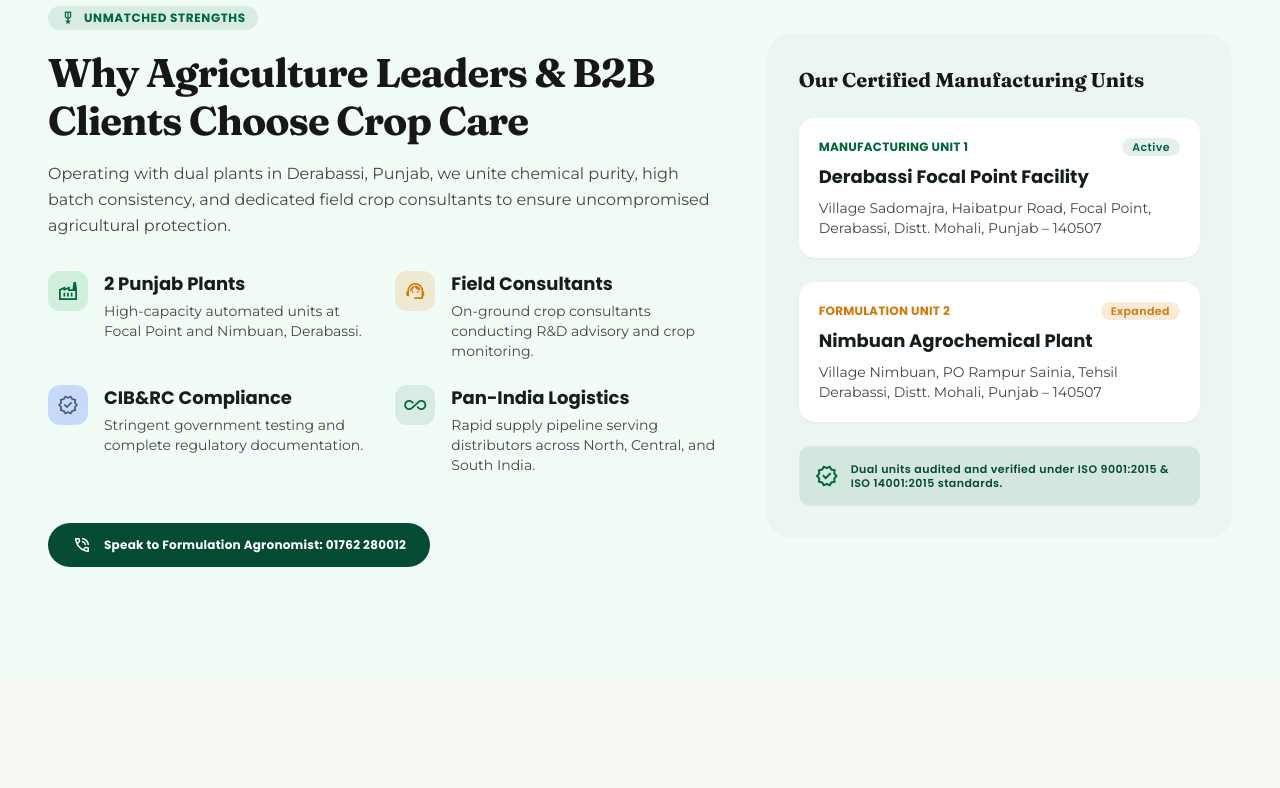
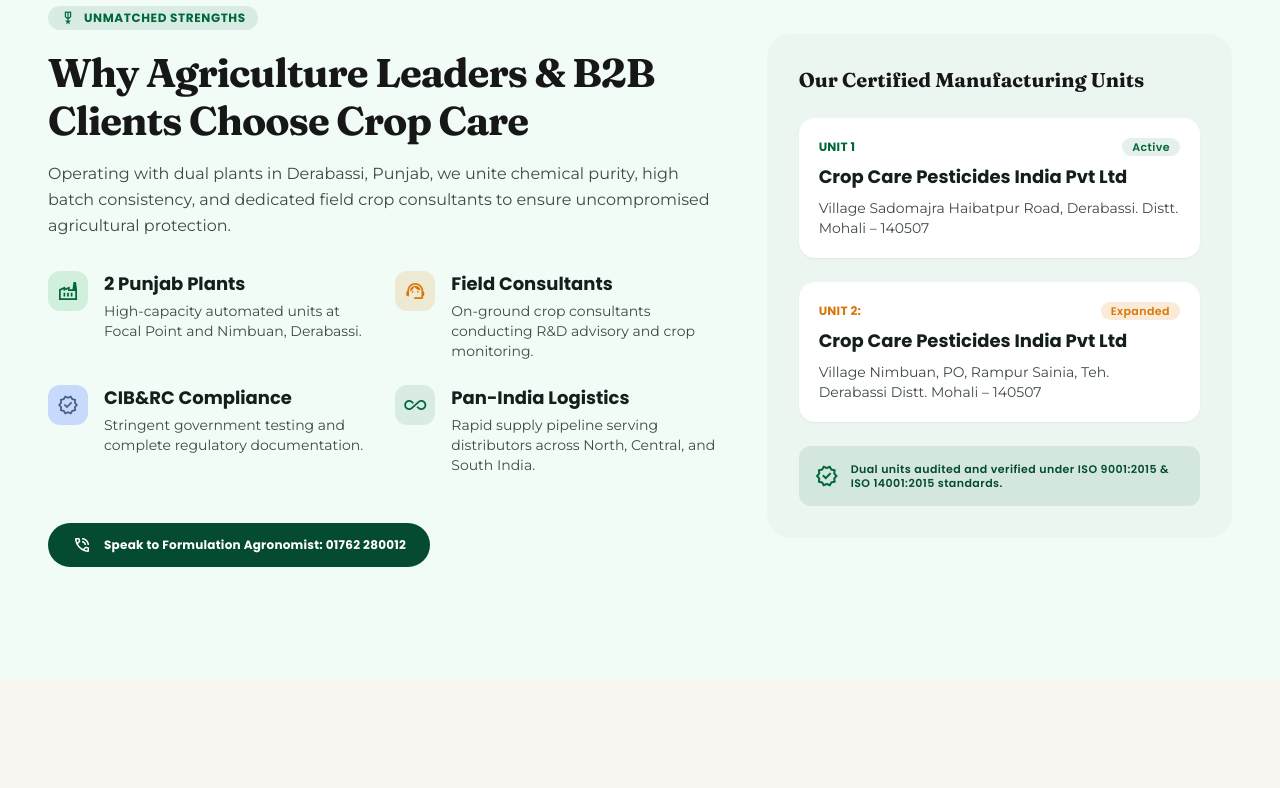
Before and after one commit to Rajat-kumar-webhopers/crop-care-landing, a plain HTML site: page index.html in a window 1280 px wide. Shown: the part 6740-7528 px from the top of the page. Drawn offline with nearby package versions, Linux system fonts and the light colour scheme.

Commit message:
Updated index.html

```diff
--- a/index.html
+++ b/index.html
@@ -1136,25 +1136,24 @@
                   Units</h3>
                 <div class="p-5 rounded-2xl bg-surface-container-lowest shadow-sm space-y-2">
                   <div class="flex items-center justify-between">
-                    <span class="font-label-md text-label-md font-bold text-primary uppercase">Manufacturing Unit
+                    <span class="font-label-md text-label-md font-bold text-primary uppercase">Unit
                       1</span>
                     <span
                       class="px-2.5 py-0.5 rounded-full bg-primary/10 text-primary font-label-sm text-label-sm font-semibold">Active</span>
                   </div>
-                  <p class="font-title-md text-title-md font-bold text-on-surface">Derabassi Focal Point Facility</p>
-                  <p class="font-body-sm text-body-sm text-on-surface-variant">Village Sadomajra, Haibatpur Road, Focal
-                    Point, Derabassi, Distt. Mohali, Punjab – 140507</p>
+                  <p class="font-title-md text-title-md font-bold text-on-surface">Crop Care Pesticides India Pvt Ltd</p>
+                  <p class="font-body-sm text-body-sm text-on-surface-variant">Village Sadomajra Haibatpur Road, Derabassi.
+Distt. Mohali – 140507</p>
                 </div>
                 <div class="p-5 rounded-2xl bg-surface-container-lowest shadow-sm space-y-2">
                   <div class="flex items-center justify-between">
-                    <span class="font-label-md text-label-md font-bold text-harvest-amber uppercase">Formulation Unit
-                      2</span>
+                    <span class="font-label-md text-label-md font-bold text-harvest-amber uppercase">UNIT 2:</span>
                     <span
                       class="px-2.5 py-0.5 rounded-full bg-harvest-amber/15 text-harvest-amber font-label-sm text-label-sm font-semibold">Expanded</span>
                   </div>
-                  <p class="font-title-md text-title-md font-bold text-on-surface">Nimbuan Agrochemical Plant</p>
-                  <p class="font-body-sm text-body-sm text-on-surface-variant">Village Nimbuan, PO Rampur Sainia, Tehsil
-                    Derabassi, Distt. Mohali, Punjab – 140507</p>
+                  <p class="font-title-md text-title-md font-bold text-on-surface">Crop Care Pesticides India Pvt Ltd</p>
+                  <p class="font-body-sm text-body-sm text-on-surface-variant">Village Nimbuan, PO, Rampur Sainia, Teh. Derabassi
+Distt. Mohali – 140507</p>
                 </div>
                 <div class="p-4 rounded-xl bg-primary/10 flex items-center gap-3">
                   <span class="material-symbols-outlined text-primary text-[24px]">verified</span>
@@ -1536,12 +1535,14 @@
           <h3 class="font-headline-sm text-headline-sm text-neutral-900 font-semibold">Manufacturing Units</h3>
           <div class="space-y-3 font-body-sm text-body-sm text-on-surface-variant">
             <div class="p-3 rounded-lg bg-surface-container-lowest">
-              <p class="font-label-lg text-label-lg font-bold text-primary">Unit 1 (Plant)</p>
-              <p>Plot No. 12-14, Industrial Focal Point, Derabassi, Distt. SAS Nagar (Mohali), Punjab - 140507</p>
+              <p class="font-label-lg text-label-lg font-bold text-primary">Unit 1</p>
+              <p>Village Sadomajra Haibatpur Road, Derabassi.
+Distt. Mohali – 140507</p>
             </div>
             <div class="p-3 rounded-lg bg-surface-container-lowest">
-              <p class="font-label-lg text-label-lg font-bold text-primary">Unit 2 (Formulations)</p>
-              <p>Saidpura Road, Barwala Highway, Derabassi, Distt. SAS Nagar (Mohali), Punjab - 140507</p>
+              <p class="font-label-lg text-label-lg font-bold text-primary">Unit 2 </p>
+              <p>Village Nimbuan, PO, Rampur Sainia, Teh. Derabassi
+Distt. Mohali – 140507</p>
             </div>
           </div>
         </div>
```
